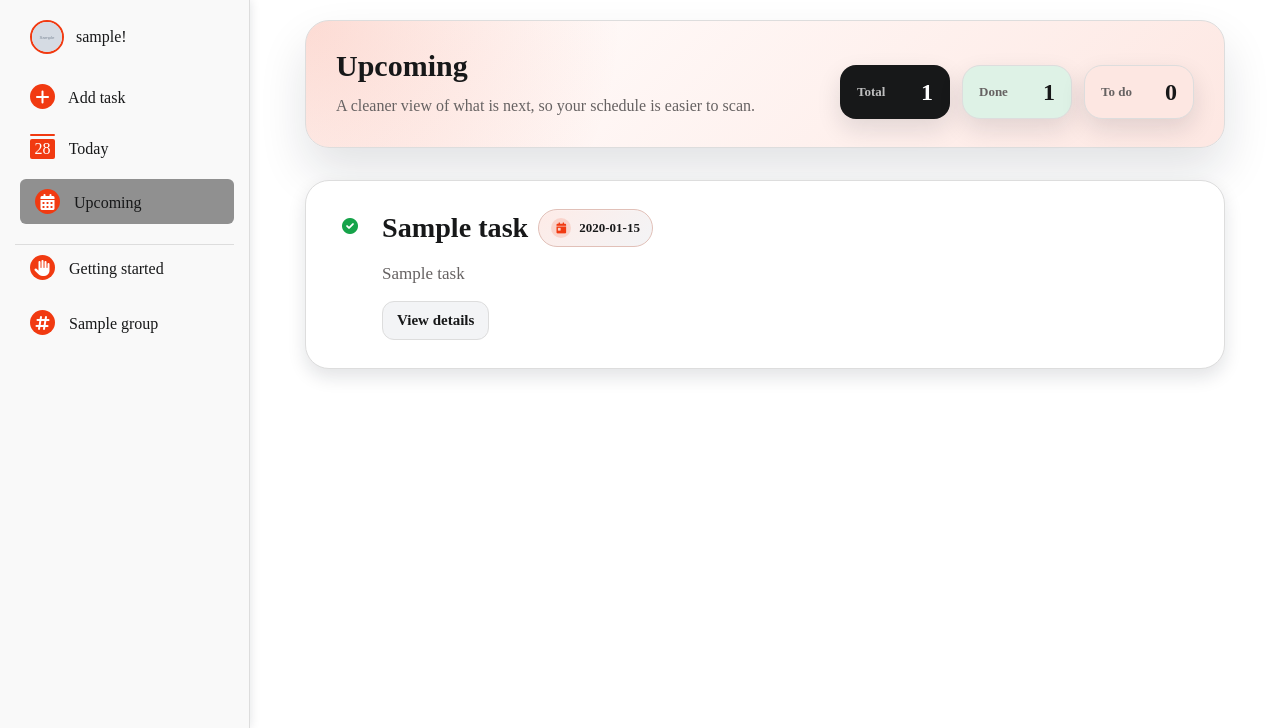
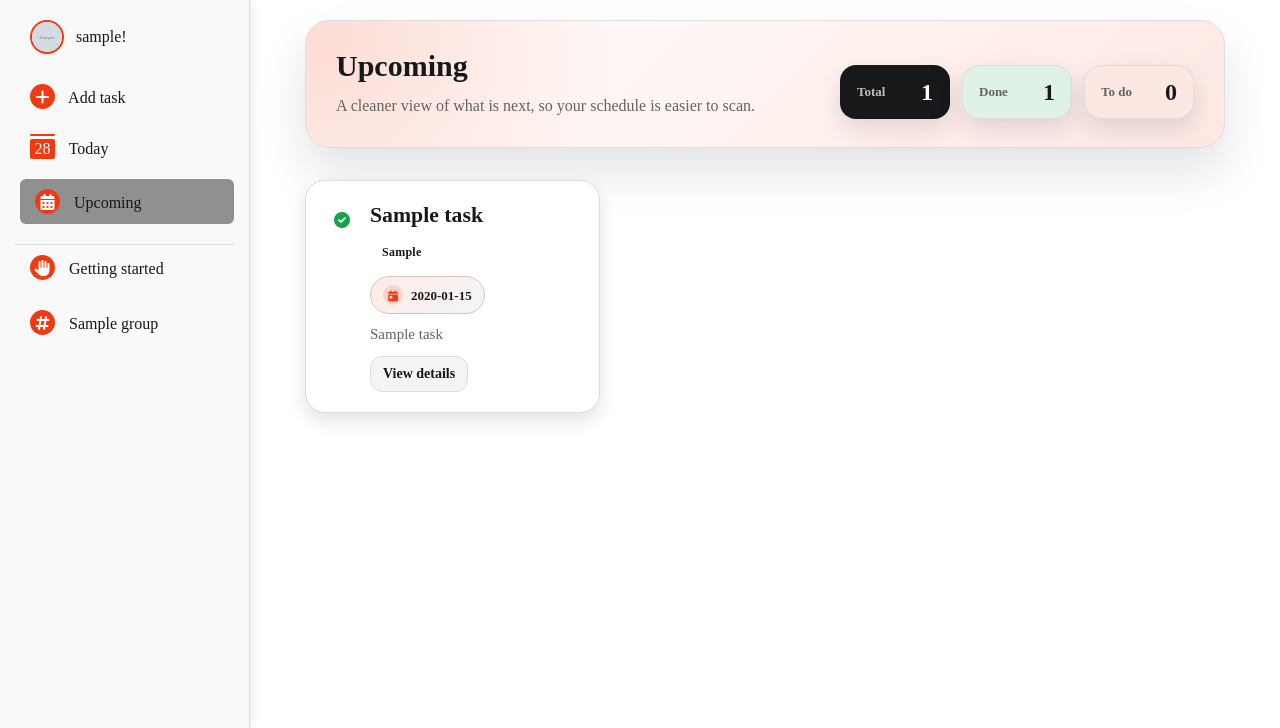
Before and after one commit to AlaaBadawii/Taskey, a Flask app: page /profile/upcoming in a window 1280 px wide. Shown: the part 72-800 px from the top of the page. Run offline with Flask 3, Linux system fonts and the light colour scheme; a user stored in the database is signed in; tables that the repository leaves empty hold one stand-in row (values such as "Sample post"); grey boxes marked "Sample" are stand-in pictures.

Commit message:
Everythong now done

```diff
--- a/models/task.py
+++ b/models/task.py
@@ -3,7 +3,7 @@
 Task module
 """
 
-from datetime import datetime
+from datetime import date, datetime
 from .basemodel import BaseModel
 from .. import db
 from .group import Group
@@ -26,3 +26,17 @@ class Task(BaseModel):
 
     def __repr__(self):
         return f'<Task {self.id}: {self.task_name}>'
+
+    @property
+    def is_missed(self):
+        return (
+            self.status != 'completed'
+            and self.due_date is not None
+            and self.due_date < date.today()
+        )
+
+    @property
+    def display_status(self):
+        if self.is_missed:
+            return 'missed'
+        return self.status
--- a/static/css/upcoming.css
+++ b/static/css/upcoming.css
@@ -107,14 +107,17 @@ body.theme-dark .upcoming .task_num.summary-card .summary-label {
     list-style: none;
     padding: 0;
     display: grid;
-    gap: 22px;
+    grid-template-columns: repeat(3, minmax(0, 1fr));
+    gap: 18px;
     width: min(920px, 92%);
     margin: 0 auto 42px;
 }
 
 .upcoming ul .task {
-    padding: 28px 30px;
-    border-radius: 24px;
+    min-width: 0;
+    min-height: 100%;
+    padding: 22px 22px 20px;
+    border-radius: 20px;
     background: var(--panel-color);
     border: 1px solid var(--border-color);
     box-shadow: 0 8px 18px var(--shadow-color);
@@ -123,7 +126,7 @@ body.theme-dark .upcoming .task_num.summary-card .summary-label {
     transition: transform 0.25s ease, box-shadow 0.25s ease, border-color 0.25s ease;
     display: flex;
     align-items: flex-start;
-    gap: 18px;
+    gap: 14px;
 }
 
 .upcoming ul .task:hover {
@@ -136,11 +139,27 @@ body.theme-dark .upcoming .task_num.summary-card .summary-label {
     background: color-mix(in srgb, var(--panel-color) 92%, var(--surface-color) 8%);
 }
 
+.upcoming ul .task.missed.priority-low {
+    background: color-mix(in srgb, #22c55e 12%, var(--panel-color) 88%);
+    border-color: color-mix(in srgb, #22c55e 28%, var(--border-color) 72%);
+}
+
+.upcoming ul .task.missed.priority-medium {
+    background: color-mix(in srgb, #f59e0b 16%, var(--panel-color) 84%);
+    border-color: color-mix(in srgb, #f59e0b 32%, var(--border-color) 68%);
+}
+
+.upcoming ul .task.missed.priority-high {
+    background: color-mix(in srgb, #ef4444 18%, var(--panel-color) 82%);
+    border-color: color-mix(in srgb, #ef4444 34%, var(--border-color) 66%);
+}
+
 .upcoming ul .task-body {
     display: grid;
-    gap: 14px;
-    padding-right: 72px;
+    gap: 10px;
+    padding-right: 44px;
     flex: 1;
+    min-width: 0;
 }
 
 .upcoming ul .task-top {
@@ -156,12 +175,75 @@ body.theme-dark .upcoming .task_num.summary-card .summary-label {
     gap: 10px;
 }
 
+.upcoming ul .task .task-state-badge {
+    display: inline-flex;
+    align-items: center;
+    padding: 7px 11px;
+    border-radius: 999px;
+    font-size: 12px;
+    font-weight: 800;
+    line-height: 1;
+    text-transform: uppercase;
+    letter-spacing: 0.04em;
+    border: 1px solid transparent;
+}
+
+.upcoming ul .task .task-priority-badge {
+    display: inline-flex;
+    align-items: center;
+    padding: 7px 11px;
+    border-radius: 999px;
+    font-size: 12px;
+    font-weight: 800;
+    line-height: 1;
+    text-transform: capitalize;
+    letter-spacing: 0.02em;
+    border: 1px solid transparent;
+}
+
+.upcoming ul .task .task-priority-badge.priority-low {
+    background-color: rgba(34, 197, 94, 0.14);
+    color: #15803d;
+    border-color: rgba(34, 197, 94, 0.22);
+}
+
+.upcoming ul .task .task-priority-badge.priority-medium {
+    background-color: rgba(245, 158, 11, 0.16);
+    color: #b45309;
+    border-color: rgba(245, 158, 11, 0.24);
+}
+
+.upcoming ul .task .task-priority-badge.priority-high {
+    background-color: rgba(239, 68, 68, 0.16);
+    color: #b91c1c;
+    border-color: rgba(239, 68, 68, 0.24);
+}
+
+.upcoming ul .task .task-state-badge.priority-low {
+    background-color: rgba(34, 197, 94, 0.14);
+    color: #15803d;
+    border-color: rgba(34, 197, 94, 0.22);
+}
+
+.upcoming ul .task .task-state-badge.priority-medium {
+    background-color: rgba(245, 158, 11, 0.16);
+    color: #b45309;
+    border-color: rgba(245, 158, 11, 0.24);
+}
+
+.upcoming ul .task .task-state-badge.priority-high {
+    background-color: rgba(239, 68, 68, 0.16);
+    color: #b91c1c;
+    border-color: rgba(239, 68, 68, 0.24);
+}
+
 .upcoming ul .task .task-name h3 {
     margin: 0;
     color: var(--main-color);
-    font-size: clamp(24px, 2.2vw, 32px);
+    font-size: clamp(20px, 1.7vw, 24px);
     font-weight: 800;
     line-height: 1.15;
+    overflow-wrap: anywhere;
 }
 
 .upcoming ul .task .task-info {
@@ -200,16 +282,16 @@ body.theme-dark .upcoming .task_num.summary-card .summary-label {
 
 .upcoming ul .task .title {
     color: var(--p-color);
-    font-size: 17px;
-    line-height: 1.55;
-    max-width: 68ch;
+    font-size: 15px;
+    line-height: 1.45;
+    max-width: 32ch;
 }
 
 .upcoming ul .task .more {
     display: flex;
     align-items: center;
-    gap: 16px;
-    font-size: 15px;
+    gap: 12px;
+    font-size: 14px;
 }
 
 .upcoming ul .task .more a {
@@ -219,7 +301,7 @@ body.theme-dark .upcoming .task_num.summary-card .summary-label {
     display: inline-flex;
     align-items: center;
     gap: 8px;
-    padding: 10px 14px;
+    padding: 9px 12px;
     border-radius: 12px;
     background-color: var(--muted-surface);
     border: 1px solid var(--border-color);
@@ -241,8 +323,8 @@ body.theme-dark .upcoming .task_num.summary-card .summary-label {
 
 .upcoming ul .task .task-actions {
     position: absolute;
-    right: 18px;
-    top: 62px;
+    right: 14px;
+    top: 52px;
     background: var(--elevated-surface);
     width: 156px;
     flex-direction: column;
@@ -260,10 +342,10 @@ body.theme-dark .upcoming .task_num.summary-card .summary-label {
 
 .upcoming ul .task .task-menu-button {
     position: absolute;
-    right: 22px;
-    top: 22px;
-    width: 38px;
-    height: 38px;
+    right: 14px;
+    top: 14px;
+    width: 34px;
+    height: 34px;
     border-radius: 50%;
     display: inline-flex;
     align-items: center;
@@ -388,6 +470,10 @@ body.theme-dark .upcoming .task_num.summary-card .summary-label {
     .upcoming ul .task .task-info {
         white-space: nowrap;
     }
+
+    .upcoming ul {
+        grid-template-columns: repeat(2, minmax(0, 1fr));
+    }
 }
 
 @media (max-width: 640px) {
@@ -410,6 +496,10 @@ body.theme-dark .upcoming .task_num.summary-card .summary-label {
 
     .upcoming .summary-card {
         min-width: 0;
+    }
+
+    .upcoming ul {
+        grid-template-columns: 1fr;
     }
 
     .upcoming ul .task {
@@ -469,10 +559,6 @@ body.theme-dark .upcoming .task_num.summary-card .summary-label {
         width: 100%;
     }
 
-    .upcoming ul .task {
-        flex-direction: column;
-    }
-
     .upcoming ul .task .task-check {
         margin-top: 0;
     }
--- a/templates/group.html
+++ b/templates/group.html
@@ -32,7 +32,7 @@
     {% endif %}
     <ul>
         {% for task in tasks %}
-        <li class="task {%if task.status == 'completed'%} completed {% endif %}">
+        <li class="task {% if task.status == 'completed' %}completed{% endif %} {% if task.is_missed %}missed priority-{{ task.priority }}{% endif %}">
             <a href="{{ url_for('main.complete', task_id=task.id ) }}" class="task-check" aria-label="Toggle task completion">
                 <i class="fa-regular fa-circle"></i>
                 <i class="fa-solid fa-circle-check"></i>
@@ -41,10 +41,14 @@
                 <div class="task-top">
                     <div class="task-name">
                         <h3>{{ task.task_name }}</h3>
+                        <span class="task-priority-badge priority-{{ task.priority }}">{{ task.priority }}</span>
                         <div class="task-info">
                             <i class="fa-solid fa-calendar-day"></i>
                             <p>{{ task.due_date }}</p>
                         </div>
+                        {% if task.is_missed %}
+                        <span class="task-state-badge priority-{{ task.priority }}">Missed</span>
+                        {% endif %}
                     </div>
                 </div>
                 <p class="title">{{ task.task_title }}</p>
--- a/templates/profile.html
+++ b/templates/profile.html
@@ -31,7 +31,7 @@
     {% endif %}
     <ul>
         {% for task in tasks %}
-        <li class="task {%if task.status == 'completed'%} completed {% endif %}">
+        <li class="task {% if task.status == 'completed' %}completed{% endif %} {% if task.is_missed %}missed priority-{{ task.priority }}{% endif %}">
             <a href="{{ url_for('main.complete', task_id=task.id ) }}" class="task-check" aria-label="Toggle task completion">
                 <i class="fa-regular fa-circle"></i>
                 <i class="fa-solid fa-circle-check"></i>
@@ -40,10 +40,14 @@
                 <div class="task-top">
                     <div class="task-name">
                         <h3>{{ task.task_name }}</h3>
+                        <span class="task-priority-badge priority-{{ task.priority }}">{{ task.priority }}</span>
                         <div class="task-info">
                             <i class="fa-solid fa-calendar-day"></i>
                             <p>{{ task.due_date }}</p>
                         </div>
+                        {% if task.is_missed %}
+                        <span class="task-state-badge priority-{{ task.priority }}">Missed</span>
+                        {% endif %}
                     </div>
                 </div>
                 <p class="title">{{ task.task_title }}</p>
--- a/templates/task.html
+++ b/templates/task.html
@@ -13,7 +13,7 @@
             </div>
         </div>
 
-        <div class="task-card">
+        <div class="task-card {% if task.is_missed %}task-card-missed priority-{{ task.priority }}{% endif %}">
             <div class="task-meta">
                 <div class="task-item">
                     <i class="fa-solid fa-calendar-day"></i>
@@ -33,8 +33,8 @@
                     <i class="fa-solid fa-list-check"></i>
                     <div class="task-item-copy">
                         <span class="task-label">Status</span>
-                        <p class="status-badge {% if task.status == 'completed' %}status-completed{% elif task.status == 'in progress' %}status-in-progress{% else %}status-pending{% endif %}">
-                            {{ task.status }}
+                        <p class="status-badge {% if task.display_status == 'missed' %}status-missed priority-{{ task.priority }}{% elif task.display_status == 'completed' %}status-completed{% elif task.display_status == 'in progress' %}status-in-progress{% else %}status-pending{% endif %}">
+                            {{ task.display_status }}
                         </p>
                     </div>
                 </div>
--- a/templates/upcoming.html
+++ b/templates/upcoming.html
@@ -30,7 +30,7 @@
     {% endif %}
     <ul>
         {% for task in tasks %}
-        <li class="task {%if task.status == 'completed'%} completed {% endif %}">
+        <li class="task {% if task.status == 'completed' %}completed{% endif %} {% if task.is_missed %}missed priority-{{ task.priority }}{% endif %}">
             <a href="{{ url_for('main.complete', task_id=task.id ) }}" class="task-check" aria-label="Toggle task completion">
                 <i class="fa-regular fa-circle"></i>
                 <i class="fa-solid fa-circle-check"></i>
@@ -39,10 +39,14 @@
                 <div class="task-top">
                     <div class="task-name">
                         <h3>{{ task.task_name }}</h3>
+                        <span class="task-priority-badge priority-{{ task.priority }}">{{ task.priority }}</span>
                         <div class="task-info">
                             <i class="fa-solid fa-calendar-day"></i>
                             <p>{{ task.due_date }}</p>
                         </div>
+                        {% if task.is_missed %}
+                        <span class="task-state-badge priority-{{ task.priority }}">Missed</span>
+                        {% endif %}
                     </div>
                 </div>
                 <p class="title">{{ task.task_title }}</p>
```
Also changed, not shown: static/css/settings.css (+15 -0 lines), static/css/task.css (+33 -0 lines), 1 other file.
